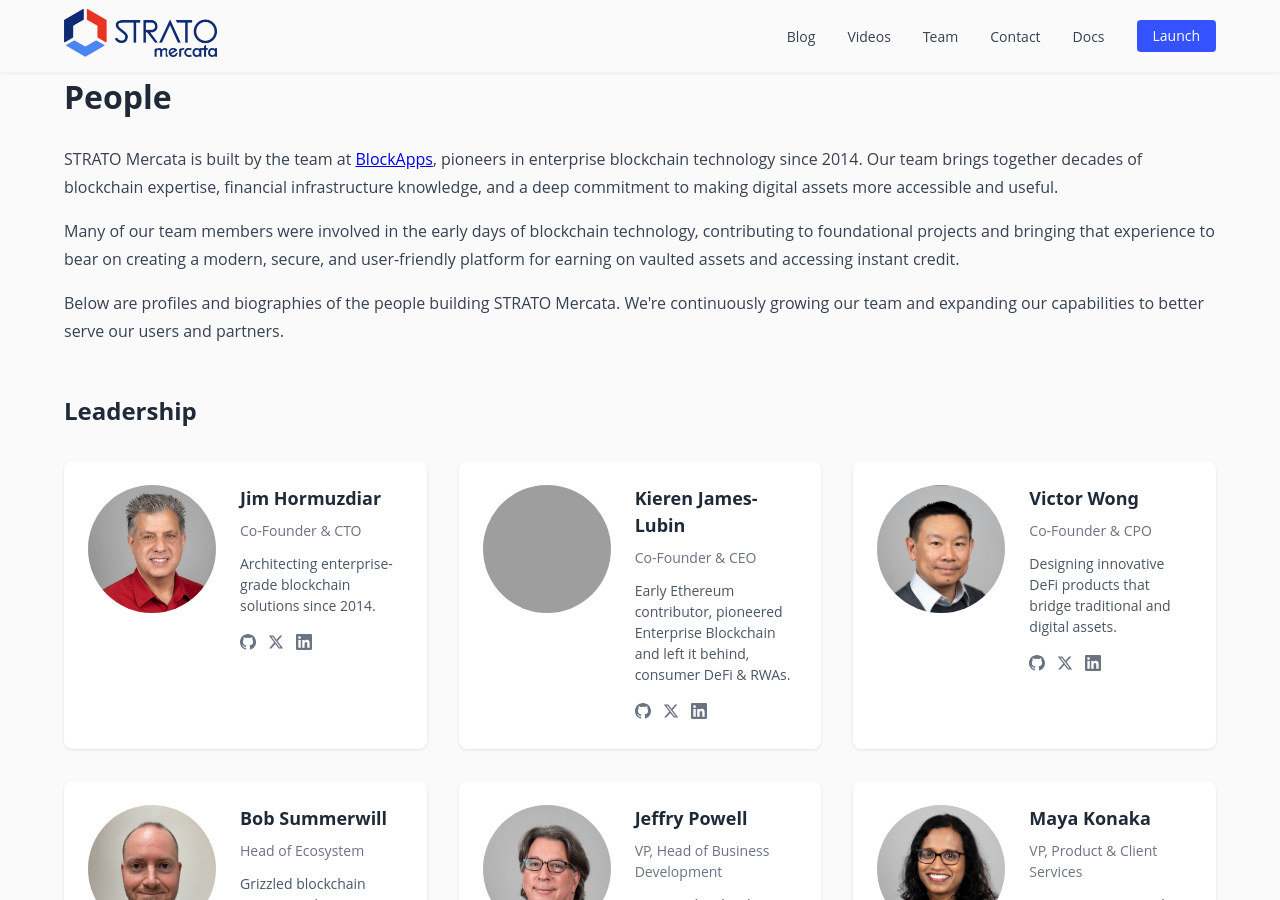
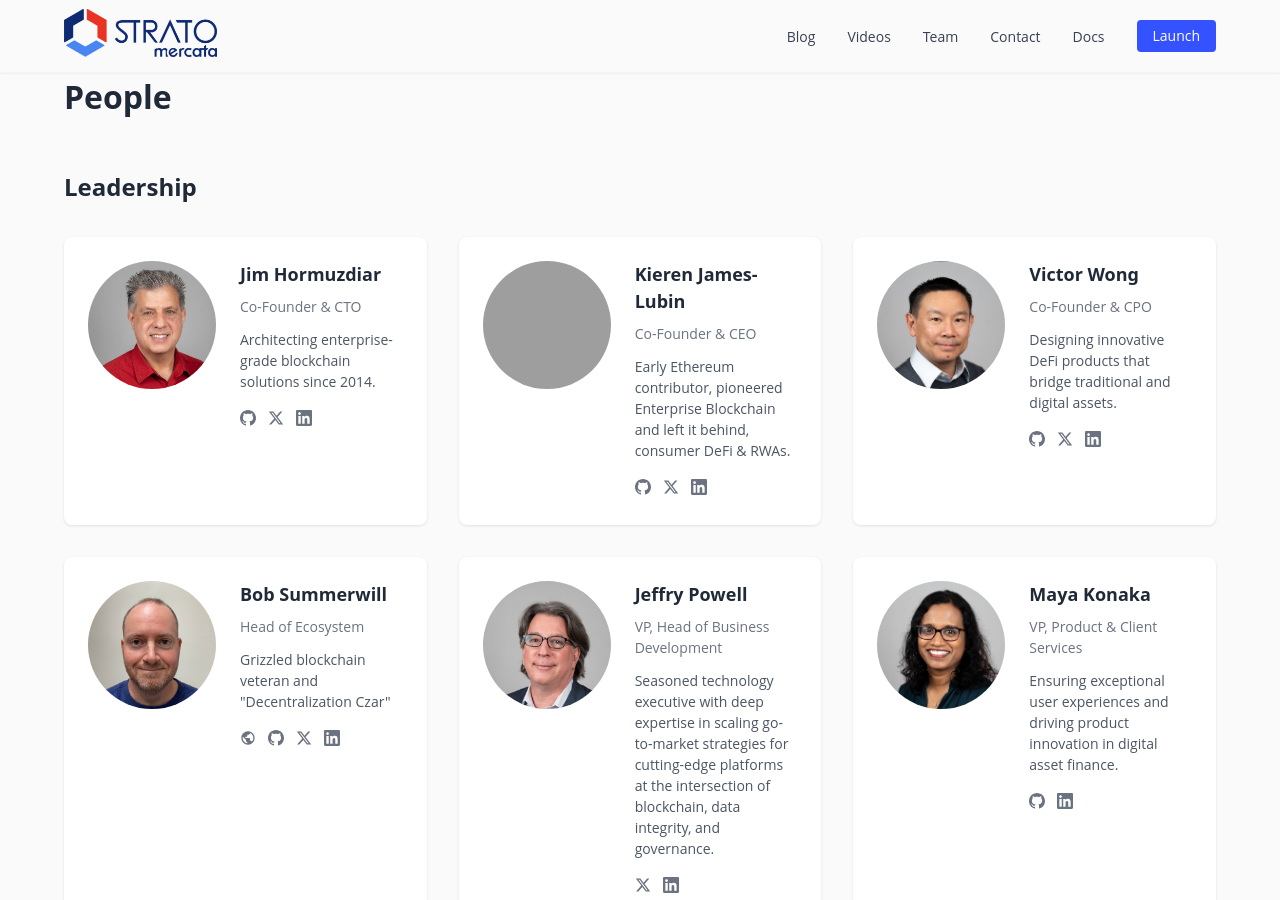
Before and after one commit to stratomercata/stratomercata-website, a Jekyll site: the page built from source/people/index.html, in a window 1280 px wide and 900 px high. Built offline with Jekyll 4.4.1, drawn with Linux system fonts in a browser that asks for light colours; comment, search, counter and statistics services are not loaded; grey boxes are pictures that could not be loaded.

Commit message:
Removed AI slop

```diff
--- a/source/people/index.html
+++ b/source/people/index.html
@@ -14,12 +14,6 @@
 -->
 
 <h1>People</h1>
-
-<p>STRATO Mercata is built by the team at <a href="https://blockapps.net" target="_blank" rel="noopener">BlockApps</a>, pioneers in enterprise blockchain technology since 2014. Our team brings together decades of blockchain expertise, financial infrastructure knowledge, and a deep commitment to making digital assets more accessible and useful.</p>
-
-<p>Many of our team members were involved in the early days of blockchain technology, contributing to foundational projects and bringing that experience to bear on creating a modern, secure, and user-friendly platform for earning on vaulted assets and accessing instant credit.</p>
-
-<p>Below are profiles and biographies of the people building STRATO Mercata. We're continuously growing our team and expanding our capabilities to better serve our users and partners.</p>
 
 {% comment %}
 Group people by category and sort alphabetically within each category
```
